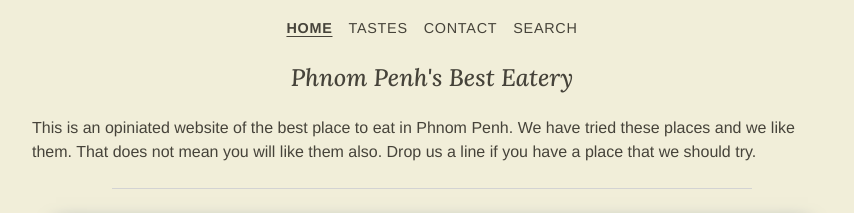
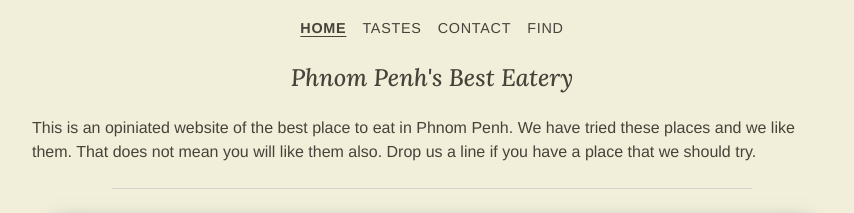
Before and after one commit to yong-lim/eateries, a Jekyll site: the page built from index.html, in a window 1280 px wide and 900 px high. Shown: the top 213 px of the window, without its empty margins (208-1062 px from the left). Built offline with Jekyll 4.4.1, drawn with Linux system fonts in a browser that asks for light colours.

Commit message:
Change the menu from search to find

```diff
--- a/_data/menu.yml
+++ b/_data/menu.yml
@@ -5,4 +5,4 @@
 - url: /contact
   name: Contact
 - url: /search
-  name: Search
+  name: Find
--- a/_pages/search.md
+++ b/_pages/search.md
@@ -1,4 +1,4 @@
 ---
-title: Search
+title: Find
 layout: search
 ---
```
